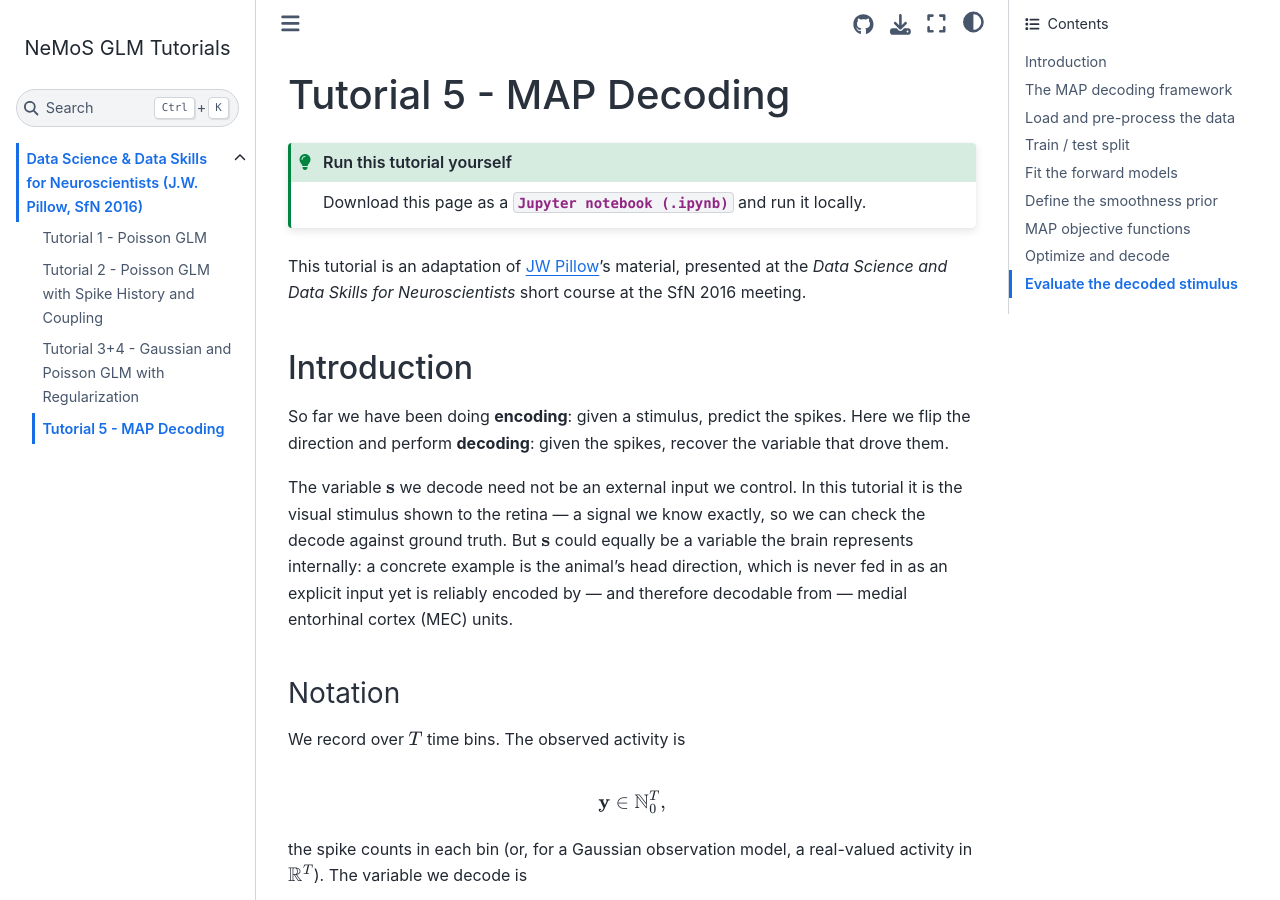
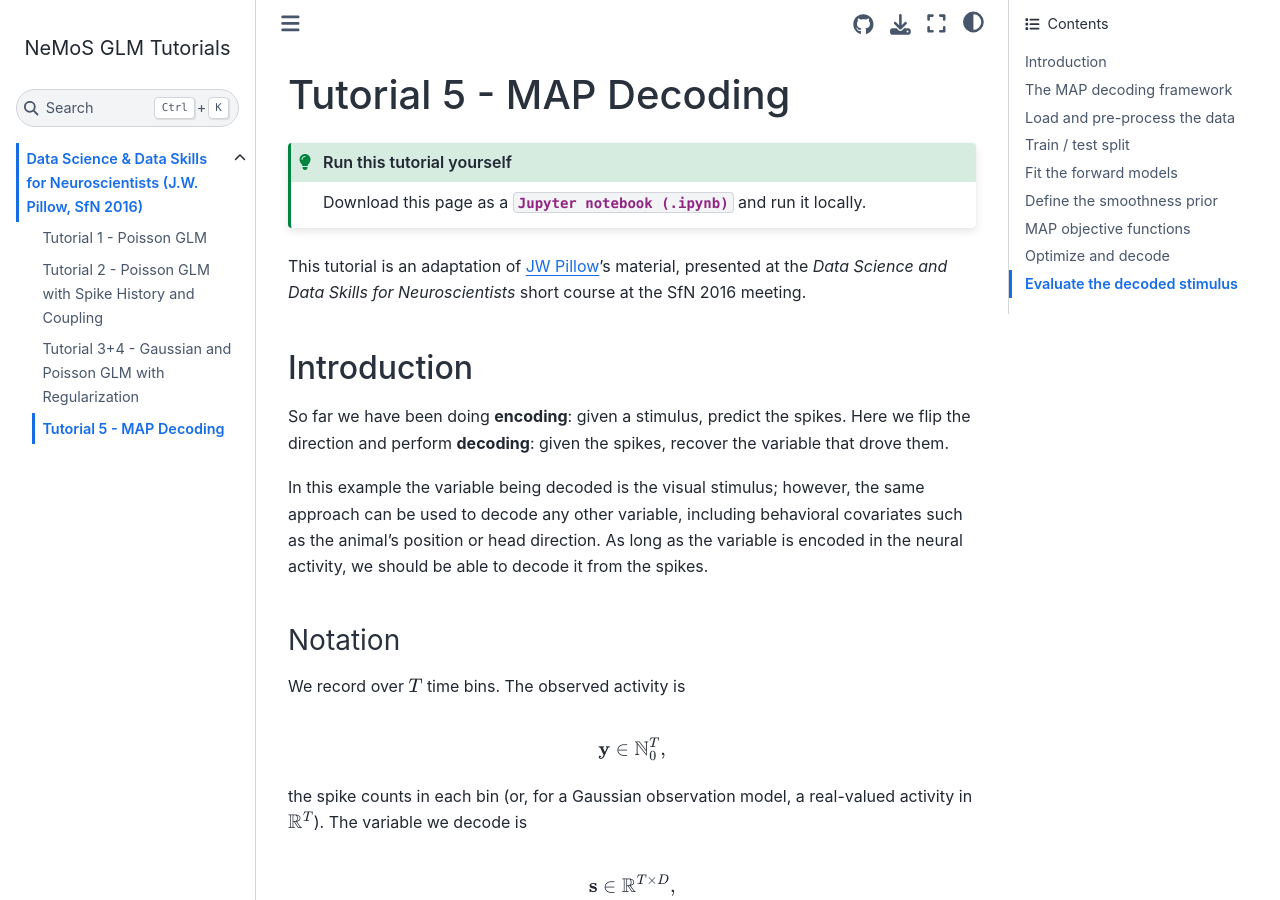
Before and after one commit to BalzaniEdoardo/nemos_glm_tutorials, a Sphinx documentation site: the page built from docs/tutorials/Sfn-2016-tutorial-GLMs/05_decoding.md, in a window 1280 px wide and 900 px high. Built offline with Sphinx 7.4.7 and the Sphinx Book theme 1.1.4, drawn with Linux system fonts in a browser that asks for light colours.

Commit message:
add fixes

```diff
--- a/docs/tutorials/Sfn-2016-tutorial-GLMs/05_decoding.md
+++ b/docs/tutorials/Sfn-2016-tutorial-GLMs/05_decoding.md
@@ -26,7 +26,7 @@ This tutorial is an adaptation of [JW Pillow](https://github.com/pillowlab/GLMsp
 
 So far we have been doing **encoding**: given a stimulus, predict the spikes. Here we flip the direction and perform **decoding**: given the spikes, recover the variable that drove them.
 
-The variable $\mathbf{s}$ we decode need not be an external input we control. In this tutorial it is the visual stimulus shown to the retina — a signal we know exactly, so we can check the decode against ground truth. But $\mathbf{s}$ could equally be a variable the brain represents internally: a concrete example is the animal's head direction, which is never fed in as an explicit input yet is reliably encoded by — and therefore decodable from — medial entorhinal cortex (MEC) units.
+In this example the variable being decoded is the visual stimulus; however, the same approach can be used to decode any other variable, including behavioral covariates such as the animal's position or head direction. As long as the variable is encoded in the neural activity, we should be able to decode it from the spikes.
 
 ### Notation
 
```
